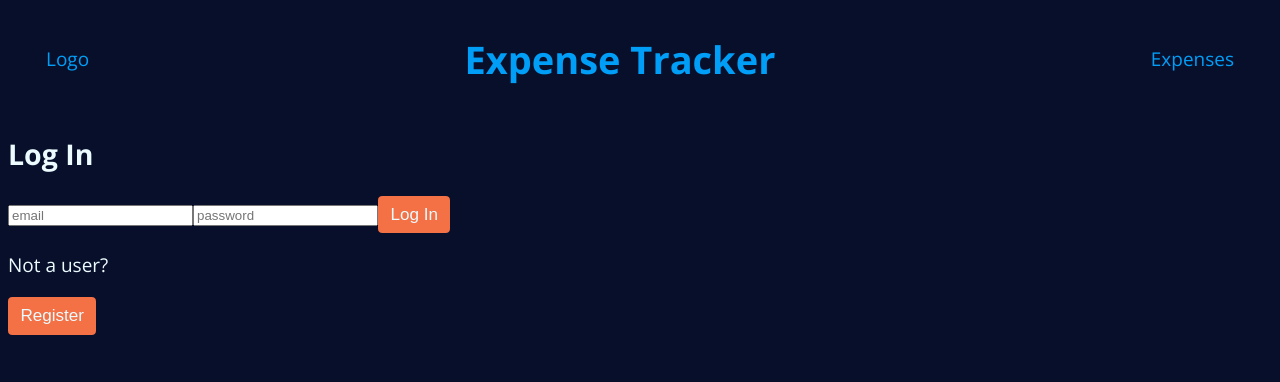
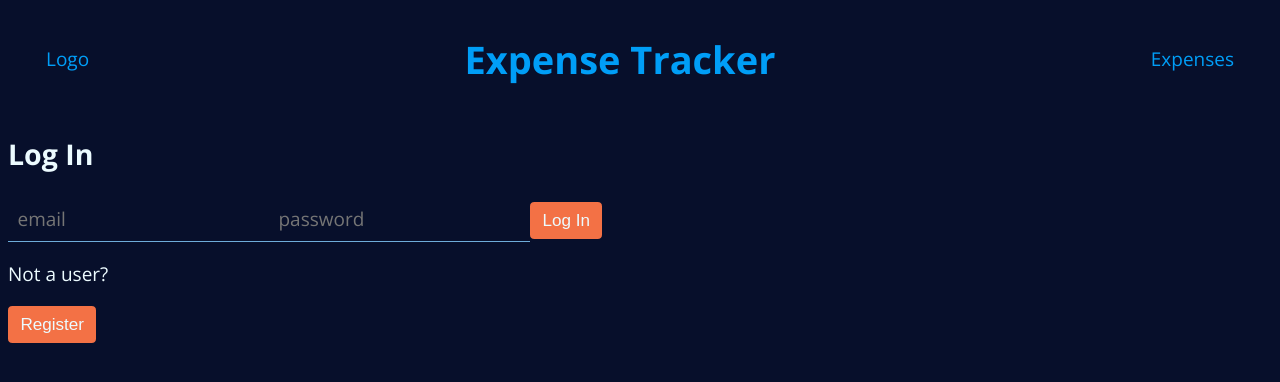
Before and after one commit to carlosbuitragosan/expense-tracker, a React (Vite) app in the folder client/: page /users/login in a window 1280 px wide. Shown: the top 382 px of the page. Built offline with nearby package versions, Linux system fonts and the light colour scheme; no server answers.

Commit message:
Fix add new category: Select existing category if entered instead of adding a new one.

```diff
--- a/client/src/components/AddExpense/AddExpense.jsx
+++ b/client/src/components/AddExpense/AddExpense.jsx
@@ -4,6 +4,7 @@ import {
   getCategories,
   addCategory,
 } from '../../../services/expenseService';
+import './addExpense.css';
 
 export const AddExpense = ({ onExpenseAdded }) => {
   const [formData, settFormData] = useState({
@@ -12,7 +13,6 @@ export const AddExpense = ({ onExpenseAdded }) => {
     categoryId: undefined,
     date: new Date().toISOString().split('T')[0],
   });
-
   const [categories, setCategories] = useState([]);
   const [newCategory, setNewCategory] = useState('');
 
@@ -43,6 +43,14 @@ export const AddExpense = ({ onExpenseAdded }) => {
 
   const handleAddCategory = async () => {
     if (!newCategory) return;
+
+    const existingCategory = categories.find((cat) => cat.name === newCategory);
+
+    if (existingCategory) {
+      settFormData({ ...formData, categoryId: existingCategory.id });
+      setNewCategory('');
+      return;
+    }
     try {
       const category = await addCategory(newCategory);
       setCategories([...categories, category]);
@@ -74,7 +82,7 @@ export const AddExpense = ({ onExpenseAdded }) => {
   return (
     <div className="Addexpense__container">
       <h2>Add new expense</h2>
-      <form onSubmit={handleSubmit}>
+      <form className="expense__form" onSubmit={handleSubmit}>
         <input
           type="number"
           name="amount"
@@ -112,8 +120,12 @@ export const AddExpense = ({ onExpenseAdded }) => {
               value={newCategory}
               onChange={(e) => setNewCategory(e.target.value)}
             />
-            <button type="button" onClick={handleAddCategory}>
-              Add category
+            <button
+              className="button"
+              type="button"
+              onClick={handleAddCategory}
+            >
+              +
             </button>
           </div>
         )}
@@ -123,7 +135,9 @@ export const AddExpense = ({ onExpenseAdded }) => {
           value={formData.date}
           onChange={handleChange}
         />
-        <button type="submit">Add Expense</button>
+        <button className="button" type="submit">
+          Add Expense
+        </button>
       </form>
     </div>
   );
--- /dev/null
+++ b/client/src/components/AddExpense/addExpense.css
@@ -0,0 +1,6 @@
+.expense__form {
+  display: flex;
+  flex-direction: column;
+  gap: 1rem;
+  align-items: center;
+}
--- a/client/src/components/CurrentMonthExpenses/CurrentMonthExpenses.jsx
+++ b/client/src/components/CurrentMonthExpenses/CurrentMonthExpenses.jsx
@@ -15,7 +15,7 @@ export const CurrentMonthExpenses = ({ reload }) => {
   return (
     <div>
       {totalExpenses !== null ? (
-        <p>Total spent this month: ${totalExpenses}</p>
+        <p>Total spent this month: £{totalExpenses}</p>
       ) : (
         <p>Loading...</p>
       )}
--- a/client/src/main.css
+++ b/client/src/main.css
@@ -51,3 +51,16 @@ input[type='number']::-webkit-outer-spin-button {
 input[type='number'] {
   -moz-appearance: textfield;
 }
+
+input,
+input:focus,
+select {
+  border: none;
+  outline: none;
+  background-color: var(--color-1);
+  color: var(--color-3);
+  border-bottom: 1px solid var(--color-2);
+  padding: 0.5rem;
+  font-size: 1rem;
+  font-family: inherit;
+}
```
Also changed, not shown: 1 other file (tests, documents, lock files or other folders).
